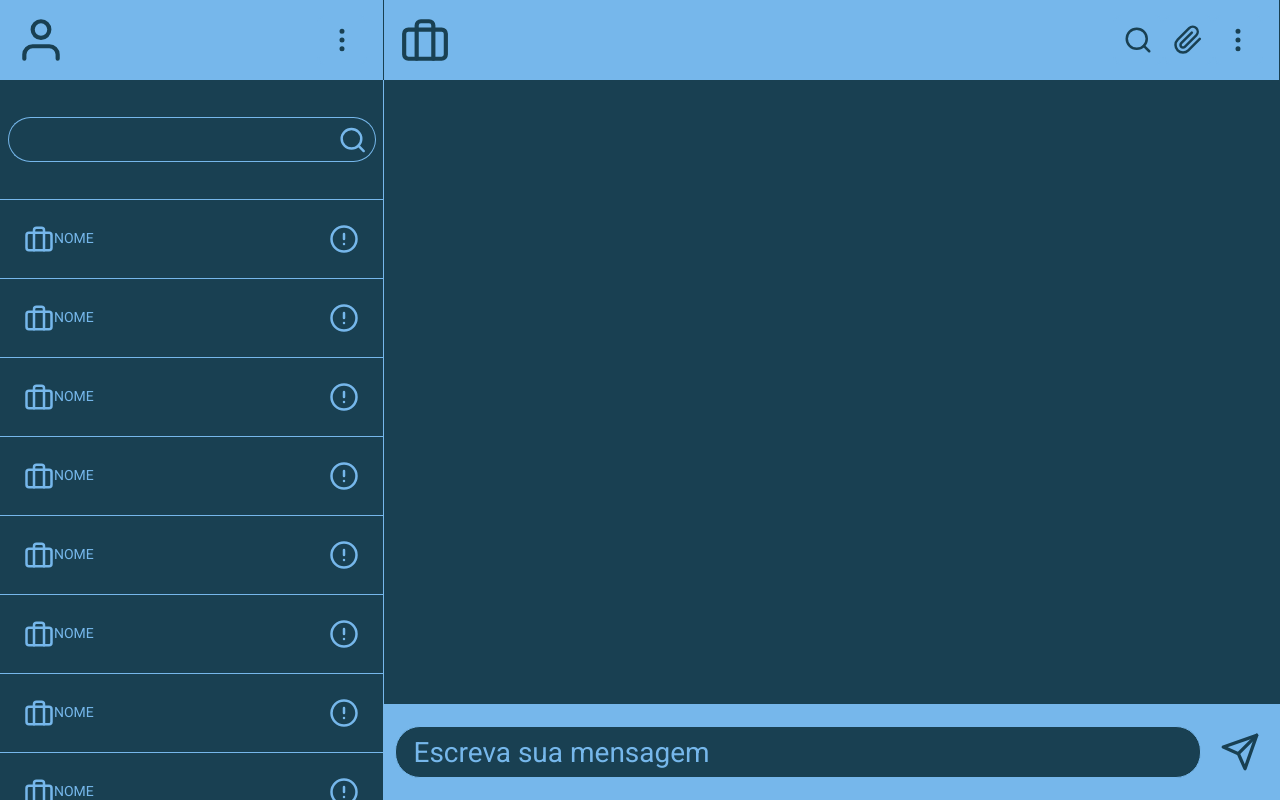
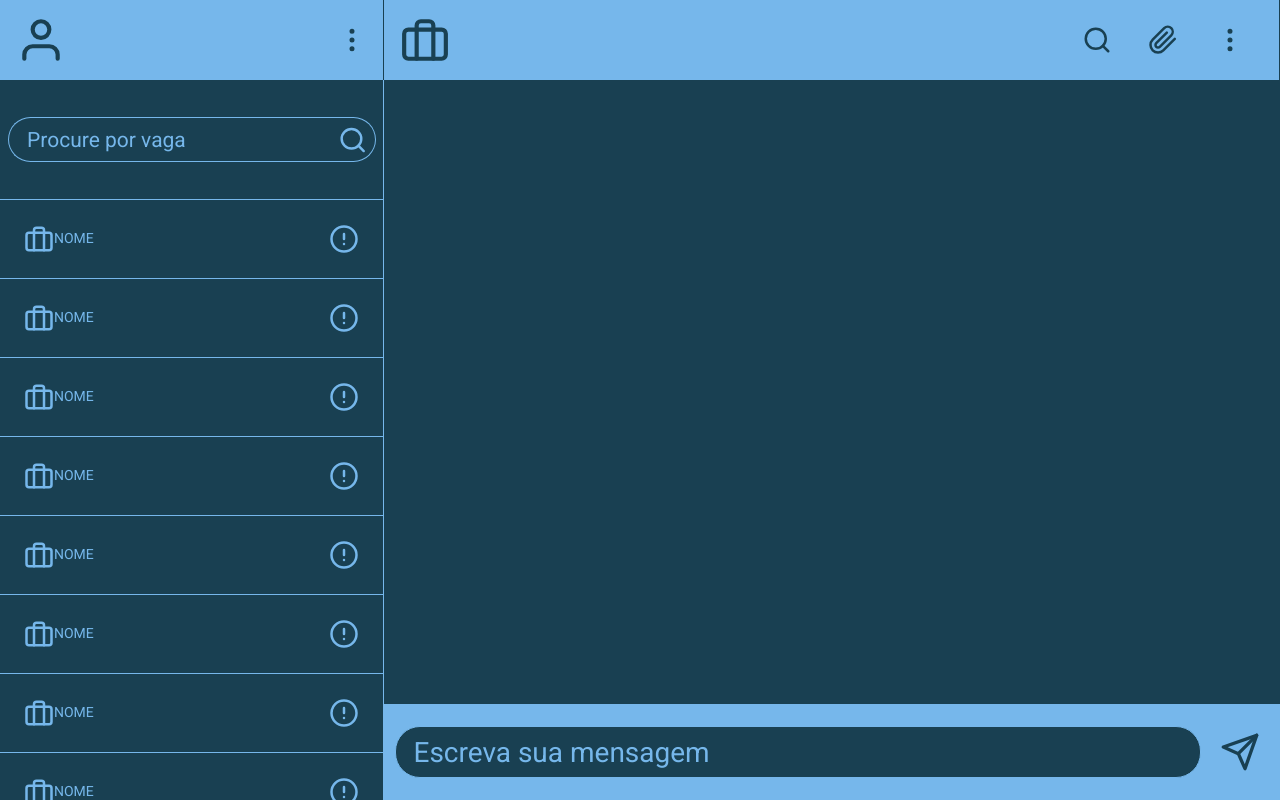
Before and after one commit to Polidoro-root/EAC, a React (Create React App) app in the folder frontend/: page /userProfile/chat in a window 1280 px wide. Built offline with nearby package versions, Linux system fonts and the light colour scheme.

Commit message:
Ended the chat frontend

```diff
--- a/frontend/src/pages/Chat/index.js
+++ b/frontend/src/pages/Chat/index.js
@@ -38,11 +38,9 @@
                     <NavbarToggler onClick={toggle} />
                     <Collapse isOpen={isOpen} navbar>
                         <Nav className="ml-auto" navbar>
-                            <NavItem>
-                                <NavLink href="/components/">
+                            <button>
                                 <FiMoreVertical size={30} />
-                                </NavLink>
-                            </NavItem>
+                            </button>
                         </Nav>
                     </Collapse>
                 </Navbar>
@@ -53,6 +51,7 @@
                             <Input
                                 type="text"
                                 className="search-input"
+                                placeholder="Procure por vaga"
                             />
                             <InputGroupAddon addonType="prepend">
                                 <button
@@ -151,35 +150,33 @@
                     </NavbarBrand>
                     <NavbarToggler onClick={toggle} />
                     <Collapse isOpen={isOpen} navbar>
-                        <Nav className="ml-auto" navbar>
-                            <NavItem>
-                                <NavLink href="/components/">
+                        <Nav navbar>
+                            <button>
                                 <FiSearch size={30}/>
-                                </NavLink>
-                            </NavItem>
-                            <NavItem>
-                                <NavLink href="/components/">
+                            </button>
+                            <button>
                                 <FiPaperclip size={30}/>
-                                </NavLink>
-                            </NavItem>
-                            <NavItem>
-                                <NavLink href="/components/">
+                            </button>
+                            <button>
                                 <FiMoreVertical size={30}/>
-                                </NavLink>
-                            </NavItem>
+                            </button>
                         </Nav>
                     </Collapse>
                 </Navbar>
 
                 <footer>
+                    <form>
                         <input
                             type="text"
                             placeholder="Escreva sua mensagem"
                         />
 
-                    <button>
+                        <button
+                            type="submit"
+                        >
                             <FiSend size={40} />
                         </button>
+                    </form>
                 </footer>
             </section>
         </main>
--- a/frontend/src/pages/Chat/styles.css
+++ b/frontend/src/pages/Chat/styles.css
@@ -8,6 +8,7 @@
     transition: all 0.2s;
     color: #194052;
     background-color: transparent !important;
+    border: none;
 }
 
 .chat button:hover,
@@ -126,16 +127,29 @@
     justify-content: space-between;
 }
 
-.chat .main-panel footer {
+.chat .main-panel .navbar .navbar-collapse .navbar-nav  {
+    margin-left: auto;
+    width: 25%;
     display: flex;
     align-items: center;
-    justify-content: space-evenly;
+    justify-content: space-around;
+}
+
+.chat .main-panel footer {
     width: 100%;
     height: 12%;
     background-color: #76b7eb;
 }
 
-.chat .main-panel footer input {
+.chat .main-panel footer form {
+    width: 100%;
+    height: 100%;
+    display: flex;
+    align-items: center;
+    justify-content: space-evenly;
+}
+
+.chat .main-panel footer form input {
     background-color: #194052;
     padding: 1%;
     padding-left: 2%;
@@ -147,7 +161,7 @@
     border-bottom-left-radius: 25px;
 }
 
-.chat .main-panel footer button {
+.chat .main-panel footer form button {
     background-color: #76b7eb;
     color: #194052;
     padding: 1%;
```
Lines whose indentation alone changed are shown as unchanged.
